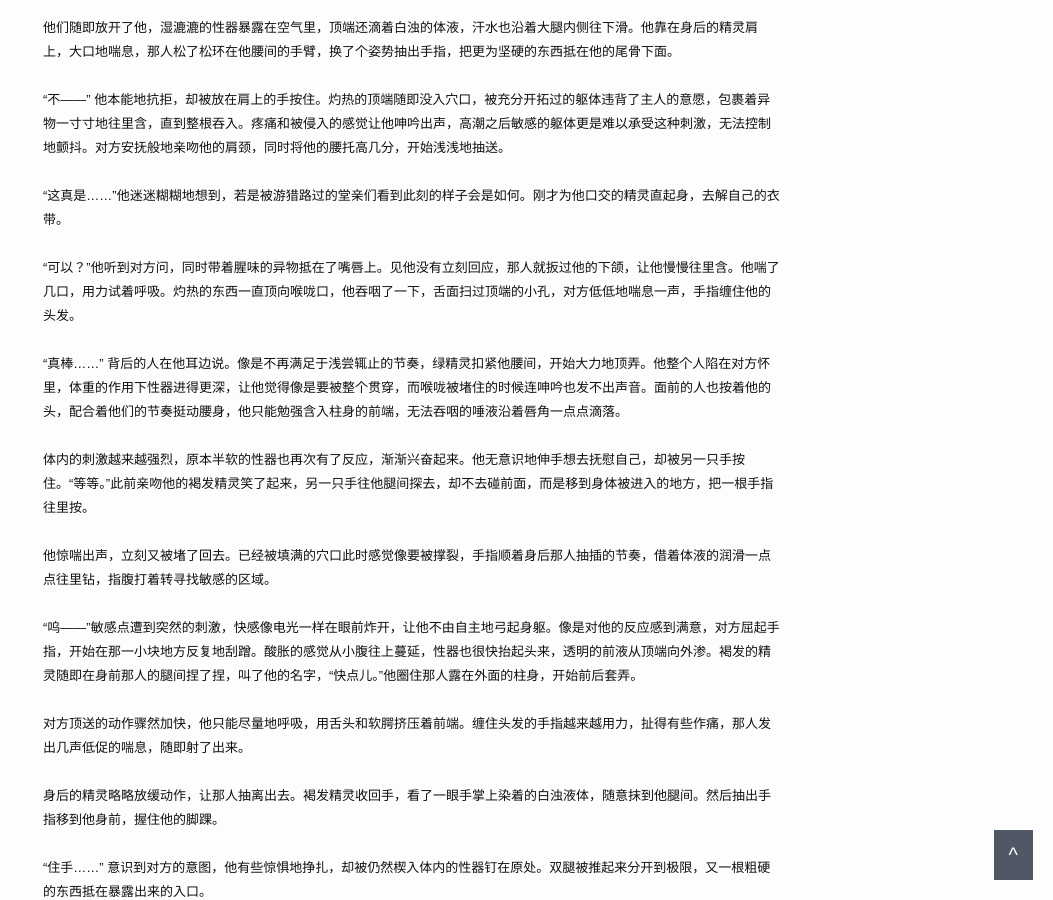
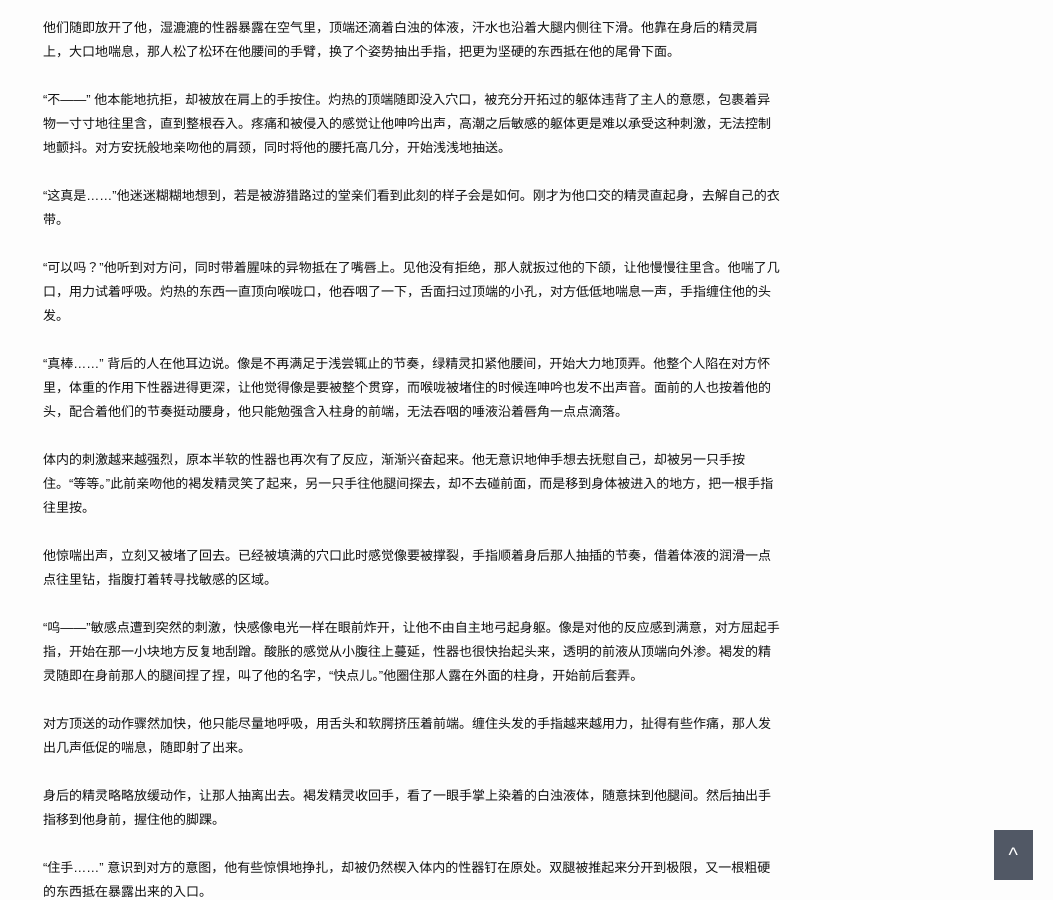
Before and after one commit to greylantern/greylantern.github.io, a Jekyll site: the page built from _posts/2023-09-24-【路人绿精灵:Finrod】【NC17】派对.html, in a window 1280 px wide and 900 px high, scrolled down 1663 px. Shown: the whole window, without its empty margins (227-1280 px from the left). Built offline with Jekyll 4.4.1, drawn with Linux system fonts in a browser that asks for light colours.

Commit message:
minor change

```diff
--- a/_posts/2023-09-24-【路人绿精灵:Finrod】【NC17】派对.html
+++ b/_posts/2023-09-24-【路人绿精灵:Finrod】【NC17】派对.html
@@ -81,7 +81,7 @@ Finrod放下喝干的木质酒杯，眼前的景象一时间微微旋转起来
 “这真是……”他迷迷糊糊地想到，若是被游猎路过的堂亲们看到此刻的样子会是如何。刚才为他口交的精灵直起身，去解自己的衣带。
 <br>
 <br>
-“可以？”他听到对方问，同时带着腥味的异物抵在了嘴唇上。见他没有立刻回应，那人就扳过他的下颌，让他慢慢往里含。他喘了几口，用力试着呼吸。灼热的东西一直顶向喉咙口，他吞咽了一下，舌面扫过顶端的小孔，对方低低地喘息一声，手指缠住他的头发。
+“可以吗？”他听到对方问，同时带着腥味的异物抵在了嘴唇上。见他没有拒绝，那人就扳过他的下颌，让他慢慢往里含。他喘了几口，用力试着呼吸。灼热的东西一直顶向喉咙口，他吞咽了一下，舌面扫过顶端的小孔，对方低低地喘息一声，手指缠住他的头发。
 <br>
 <br>
 “真棒……” 背后的人在他耳边说。像是不再满足于浅尝辄止的节奏，绿精灵扣紧他腰间，开始大力地顶弄。他整个人陷在对方怀里，体重的作用下性器进得更深，让他觉得像是要被整个贯穿，而喉咙被堵住的时候连呻吟也发不出声音。面前的人也按着他的头，配合着他们的节奏挺动腰身，他只能勉强含入柱身的前端，无法吞咽的唾液沿着唇角一点点滴落。
```
